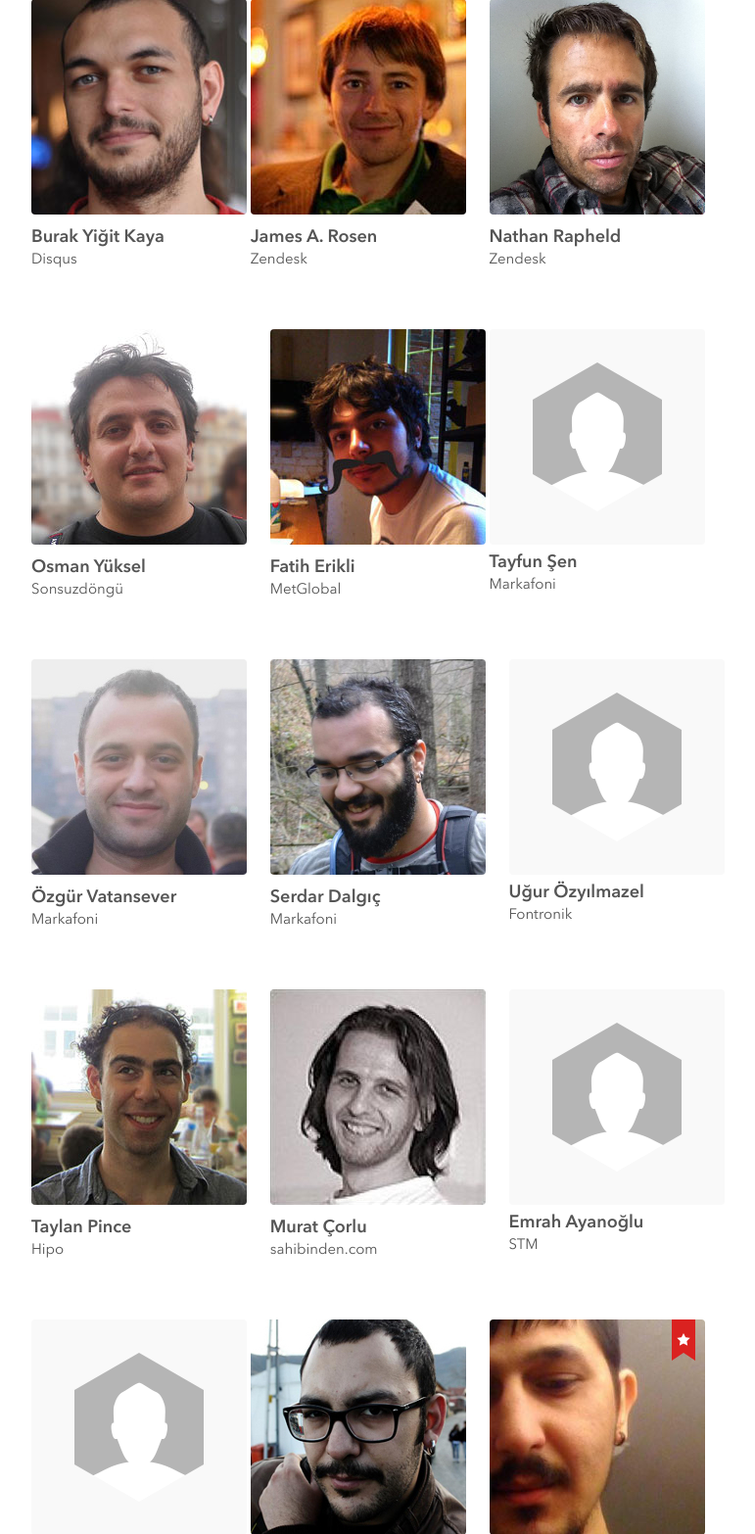
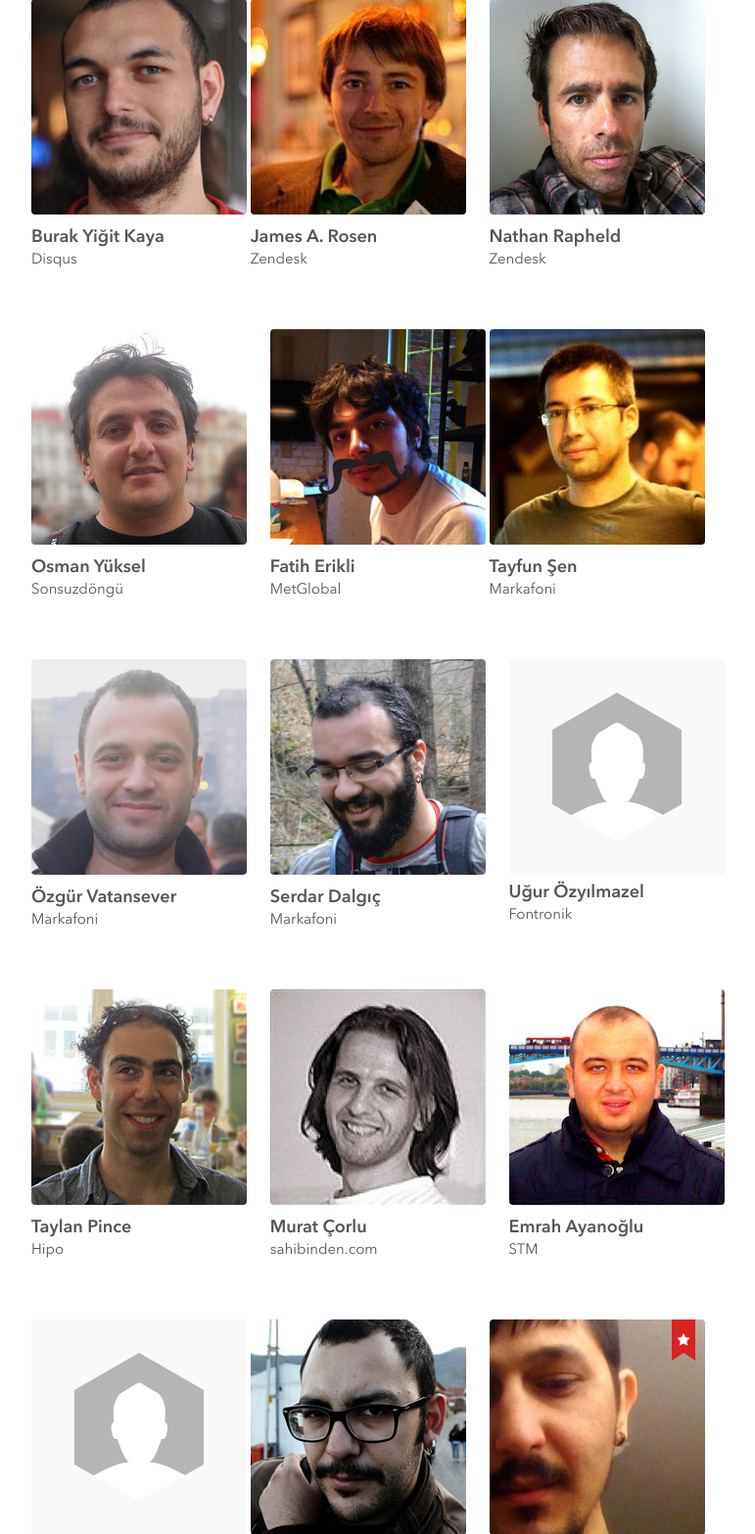
Before and after one commit to anuragbhalla/website, a Python web app: template templates/layout.html in a window 1280 px wide. Shown: the part 3188-4754 px from the top of the page at 98% size, without its empty margins (138-909 px from the left). Run offline with Jinja, Linux system fonts and the light colour scheme; the template is opened without the code that fills it, so the values that code supplies are empty; some libraries are stand-ins or nearby versions.

Commit message:
Emrah & Tayfun's avatars added

```diff
--- a/templates/layout.html
+++ b/templates/layout.html
@@ -197,7 +197,7 @@
                     </ul>
                 </li>
                 <li>
-                    <div class="default-picture">Fotoğraf Yok</div>
+                    <img src="/static/img/speakers/tayfun.jpg" height="220" width="220" alt="">
                     <h2>Tayfun Şen</h2>
                     <h3>Markafoni</h3>
                     <ul class="links">
@@ -256,7 +256,7 @@
                     </ul>
                 </li>
                 <li>
-                    <div class="default-picture">Fotoğraf Yok</div>
+                    <img src="/static/img/speakers/emrahayanoglu.jpg" height="220" width="220" alt="">
                     <h2>Emrah Ayanoğlu</h2>
                     <h3>STM</h3>
                     <ul class="links">
```
Also changed, not shown: static/img/speakers/emrahayanoglu.jpg (added), static/img/speakers/tayfun.jpg (added).
